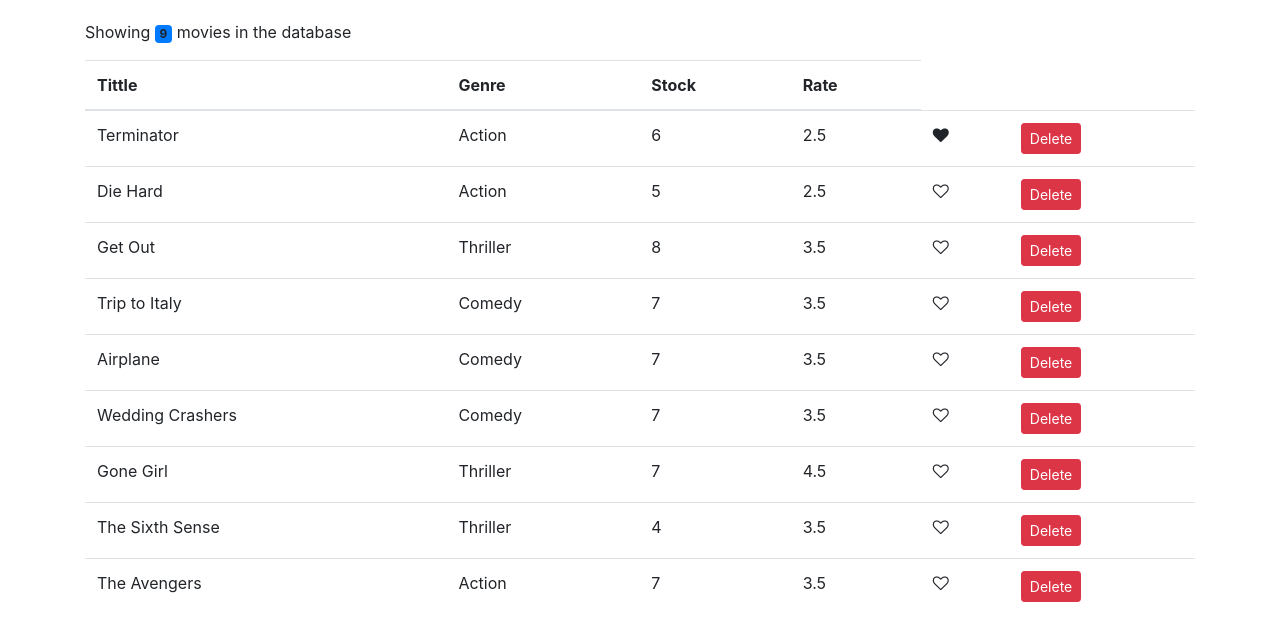
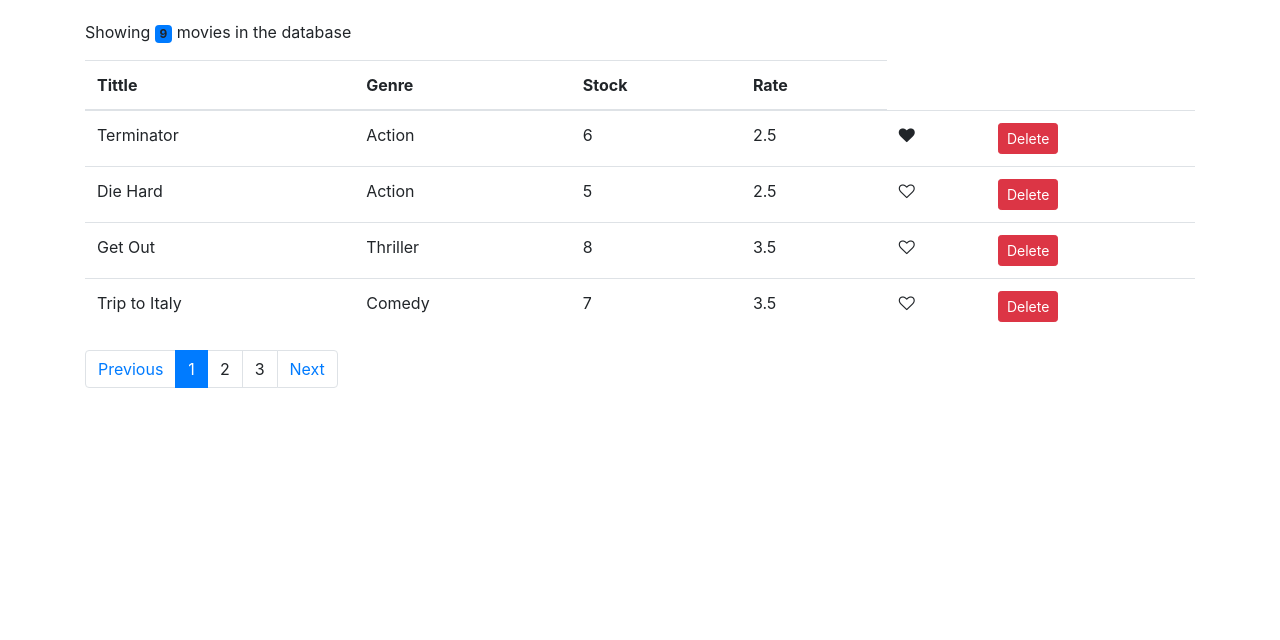
Before and after one commit to Amr-okasha/movul, a React (Create React App) app: page / in a window 1280 px wide. Shown: the top 640 px of the page. Built offline with nearby package versions, Linux system fonts and the light colour scheme.

Commit message:
create-pagination-ui-handle-page-changes-pagination-data

```diff
--- a/package.json
+++ b/package.json
@@ -9,6 +9,7 @@
     "@testing-library/user-event": "^12.8.3",
     "bootstrap": "^4.1.1",
     "font-awesome": "^4.7.0",
+    "lodash": "^4.17.10",
     "react": "^17.0.2",
     "react-dom": "^17.0.2",
     "react-scripts": "4.0.3",
--- /dev/null
+++ b/src/component/common/PaginationComponet.jsx
@@ -0,0 +1,42 @@
+import React from "react";
+// import _ from "lodash";
+
+const PaginationComponent = (props) => {
+  const { itemCount, pageSize, onPageChange, currentPage } = props;
+  console.log(currentPage);
+  const pagesCount = Math.ceil(itemCount / pageSize);
+  if (pagesCount === 1) return null;
+  const pages = [...Array(pagesCount).keys()];
+  // const _pagesArray = _.range(1, itemCount / pageSize + 1);
+
+  return (
+    <div>
+      <ul className="pagination">
+        <li className="page-item">
+          <a className="page-link" href="#">
+            Previous
+          </a>
+        </li>
+        {pages.map((page) => (
+          <li
+            className={
+              page + 1 === currentPage ? "page-item active" : "page-item"
+            }
+            key={page}
+          >
+            <a onClick={() => onPageChange(page)} className="page-link">
+              {page + 1}
+            </a>
+          </li>
+        ))}
+        <li className="page-item">
+          <a className="page-link" href="#">
+            Next
+          </a>
+        </li>
+      </ul>
+    </div>
+  );
+};
+
+export default PaginationComponent;
--- a/src/component/movies.jsx
+++ b/src/component/movies.jsx
@@ -1,6 +1,8 @@
 import React, { Component } from "react";
 import { getMovies } from "../services/fakeMovieService";
 import LikeComponent from "./common/LikeComponent";
+import PaginationComponent from "./common/PaginationComponet";
+import { paginate } from "../utils/paginate";
 
 class Movies extends Component {
   constructor(props) {
@@ -8,6 +10,8 @@ class Movies extends Component {
 
     this.state = {
       movies: getMovies(),
+      pageSize: 4,
+      currentPage: 1,
     };
   }
 
@@ -27,11 +31,21 @@ class Movies extends Component {
       movies,
     });
   };
+
+  pageChangeHandler = (page) => {
+    this.setState({
+      currentPage: page + 1,
+    });
+  };
+
   render() {
     const { length: count } = this.state.movies;
+    const { currentPage, pageSize, movies: allMovies } = this.state;
+
+    const movies = paginate(allMovies, currentPage, pageSize);
 
     return count === 0 ? (
-      <React.Fragment>
+      <>
         <p>There are not movies in the data base </p>
         <p>
           Total Number :
@@ -39,9 +53,9 @@ class Movies extends Component {
             {this.handleCountResult()}
           </span>{" "}
         </p>
-      </React.Fragment>
+      </>
     ) : (
-      <React.Fragment>
+      <>
         <p>
           Showing <span className={this.handleCountstyles()}>{count}</span>{" "}
           movies in the database
@@ -56,7 +70,7 @@ class Movies extends Component {
             </tr>
           </thead>
           <tbody>
-            {this.state.movies.map((movie) => {
+            {movies.map((movie) => {
               return (
                 <tr key={movie._id}>
                   <td>{movie.title}</td>
@@ -83,7 +97,13 @@ class Movies extends Component {
             })}
           </tbody>
         </table>
-      </React.Fragment>
+        <PaginationComponent
+          itemCount={count}
+          pageSize={pageSize}
+          currentPage={currentPage}
+          onPageChange={this.pageChangeHandler}
+        />
+      </>
     );
   }
   handleCountResult() {
--- /dev/null
+++ b/src/utils/paginate.js
@@ -0,0 +1,9 @@
+import _ from "lodash"
+export function paginate(items, pageNumber, pageSize) {
+    const startIndex = (pageNumber - 1) * pageSize;
+    // const itemss = items.splice(startIndex, startIndex + 4)
+    items = items.slice(startIndex, startIndex + 4)
+    return items
+    // _(items).slice(items, startIndex).take(pageSize).value()
+
+}
```
Also changed, not shown: 1 other file (tests, documents, lock files or other folders).
